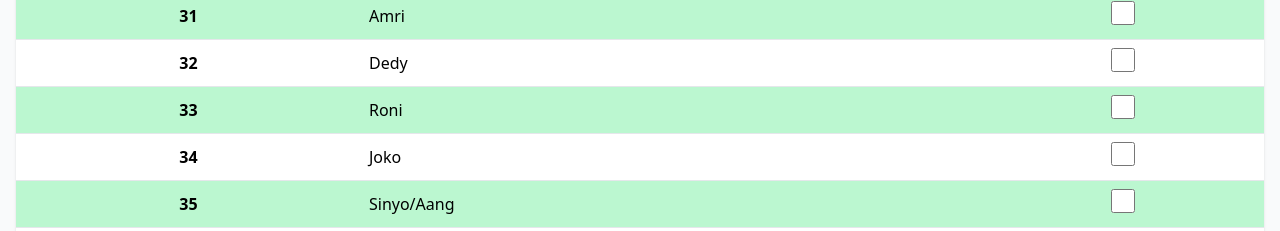
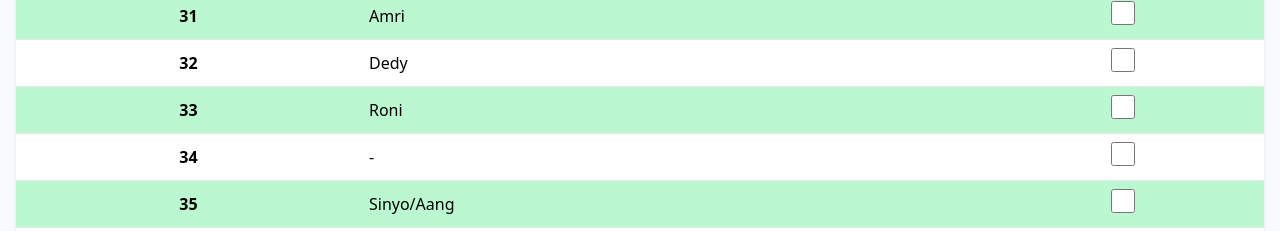
Before and after one commit to roniadiatmoko/jimpitan, a React (Create React App) app: page / in a window 1280 px wide. Shown: the part 1640-1871 px from the top of the page. Built offline with nearby package versions, Linux system fonts and the light colour scheme.

Commit message:
fix: remove nama

```diff
--- a/src/App.js
+++ b/src/App.js
@@ -39,7 +39,7 @@ const rumahList = [
   { nomor: 31, nama: "Amri" },
   { nomor: 32, nama: "Dedy" },
   { nomor: 33, nama: "Roni" },
-  { nomor: 34, nama: "Joko" },
+  { nomor: 34, nama: "-" },
   { nomor: 35, nama: "Sinyo/Aang" },
   { nomor: 36, nama: "-" },
   { nomor: 37, nama: "Ulil" },
```
